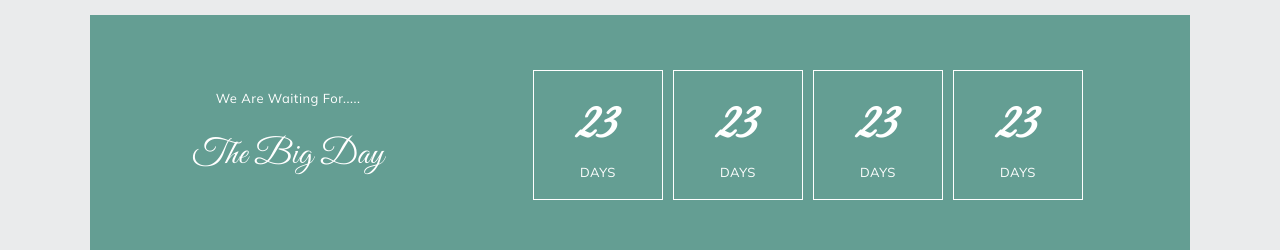
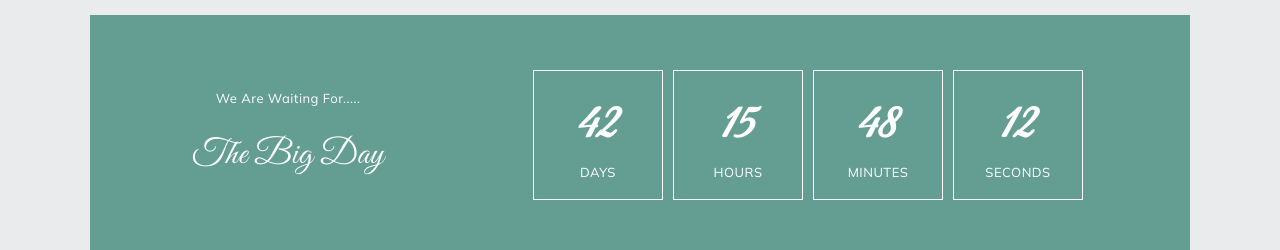
Before and after one commit to soorajkj/asish-wedding-site, a React (Create React App) app: page / in a window 1280 px wide. Shown: the part 885-1135 px from the top of the page. Built offline with nearby package versions, Linux system fonts and the light colour scheme.

Commit message:
Added countdown timer

```diff
--- a/package.json
+++ b/package.json
@@ -11,6 +11,7 @@
     "react-dom": "^17.0.1",
     "react-icons": "^4.2.0",
     "react-scripts": "4.0.3",
+    "react-timer-hook": "^2.0.7",
     "web-vitals": "^1.1.1"
   },
   "scripts": {
--- a/src/App.js
+++ b/src/App.js
@@ -1,3 +1,4 @@
+import React, { useState, useEffect } from "react";
 import CountDown from "./Components/CountDown";
 import Couple from "./Components/Couple";
 import Event from "./Components/Event";
@@ -6,11 +7,32 @@ import Landing from "./Components/Landing";
 import WelcomeArea from "./Components/WelcomeArea";
 
 const App = () => {
+  const [showTimer, setshowTimer] = useState(false);
+  const [timeValue, setTimeValue] = useState("");
+  useEffect(() => {
+    var time = new Date();
+    var date2 = new Date("May 03, 2021 10:30:00");
+    var seconds = Math.abs(time - date2) / 1000;
+    if (date2 < time) {
+      setshowTimer(false);
+      setTimeValue("");
+      time = "";
+    } else {
+      setshowTimer(true);
+      time.setSeconds(time.getSeconds() + seconds);
+      setTimeValue(time);
+    }
+  }, []);
+  const onExpire = () => {
+    setshowTimer(false);
+  };
   return (
     <div className="App">
       <Header />
       <Landing />
-      <CountDown />
+      {showTimer && (
+        <CountDown expiryTimestamp={timeValue} expiryFunction={onExpire} />
+      )}
       <Couple />
       <WelcomeArea />
       <Event />
--- a/src/Components/CountDown.js
+++ b/src/Components/CountDown.js
@@ -1,7 +1,12 @@
-import React from "react";
-import CounterTime from "./CounterTime";
+import React, { useState, useEffect } from "react";
+// import CounterTime from "./CounterTime";
+import { useTimer } from "react-timer-hook";
 
-const CountDown = () => {
+const CountDown = ({ expiryTimestamp, expiryFunction }) => {
+  const { seconds, minutes, hours, days } = useTimer({
+    expiryTimestamp,
+    onExpire: expiryFunction,
+  });
   return (
     <section className="countdown">
       <div className="countdown-wrapper">
@@ -10,10 +15,26 @@ const CountDown = () => {
           <h2>The Big Day</h2>
         </div>
         <div className="countdown-timer">
+          <div className="timer">
+            <h1>{days.toString().padStart(2, 0)}</h1>
+            <p>DAYS</p>
+          </div>
+          <div className="timer">
+            <h1>{hours.toString().padStart(2, 0)}</h1>
+            <p>HOURS</p>
+          </div>
+          <div className="timer">
+            <h1>{minutes.toString().padStart(2, 0)}</h1>
+            <p>MINUTES</p>
+          </div>
+          <div className="timer">
+            <h1>{seconds.toString().padStart(2, 0)}</h1>
+            <p>SECONDS</p>
+          </div>
+          {/* <CounterTime />
           <CounterTime />
           <CounterTime />
-          <CounterTime />
-          <CounterTime />
+          <CounterTime /> */}
         </div>
       </div>
     </section>
--- a/src/Components/Landing.js
+++ b/src/Components/Landing.js
@@ -8,7 +8,7 @@ const Landing = () => {
           alt="love"
         />
         <div className="text-content">
-          <h4>WERE GETTING MARRIED</h4>
+          <h4>WE'RE GETTING MARRIED</h4>
           <h2>Save Our Date</h2>
           <h4>03 May 2021</h4>
         </div>
```
